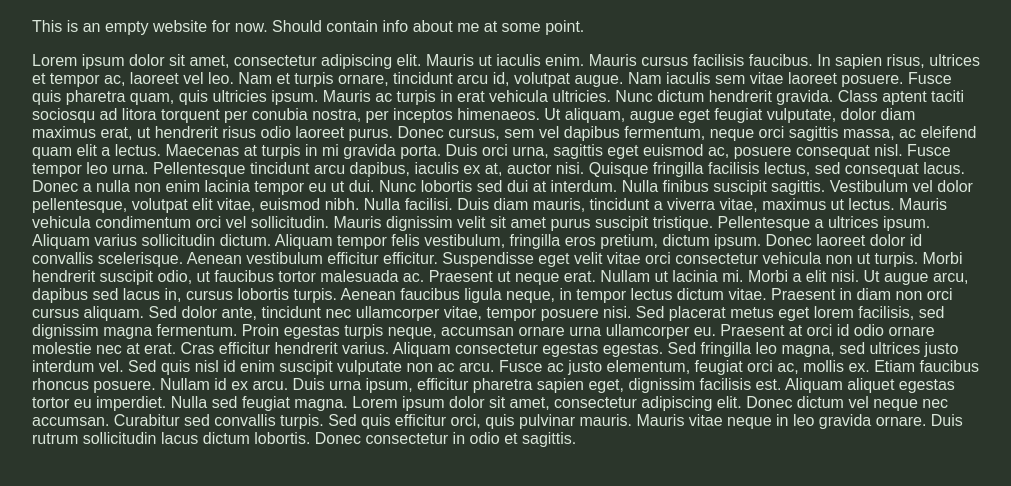
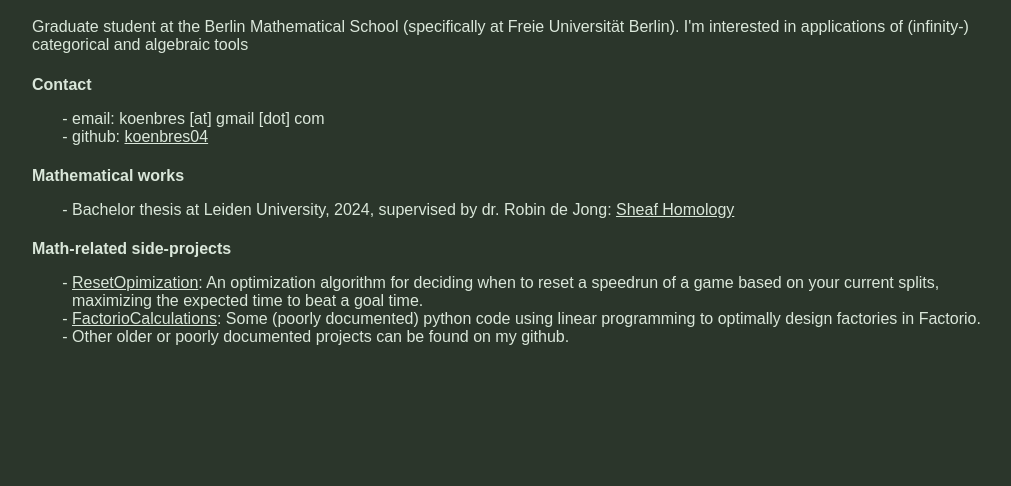
Before and after one commit to koenbres04/koenbres04.github.io, a plain HTML site: page index.html in a window 1280 px wide. Shown: the part 48-534 px from the top of the page, without its empty margins (133-1144 px from the left). Drawn offline with Linux system fonts and the light colour scheme.

Commit message:
Added partial info.

```diff
--- a/index.html
+++ b/index.html
@@ -11,28 +11,41 @@
         max-width: 950px;
         center:True
     }
+    ul {list-style: '- ';}
+    h4 {
+        margin-bottom: 0;
+    }
     </style>
   </head>
 
   <body>
     <div class="main_text">
       <h1>Koen Bresters</h1>
-	  <p>
-	    This is an empty website for now.
-	    Should contain info about me at some point.
-	  </p>
-	  <p>
+      <p>
+	    Graduate student at the Berlin Mathematical School (specifically at Freie Universität Berlin).
+        I'm interested in applications of (infinity-) categorical and algebraic tools
+      </p>
+      <p>
+        <h4>Contact</h4>
+        <ul>
+            <li>email: koenbres [at] gmail [dot] com</li>
+            <li>github: <a href="https://github.com/koenbres04">koenbres04</a></li>
+        </ul>
+      </p>
 
-Lorem ipsum dolor sit amet, consectetur adipiscing elit. Mauris ut iaculis enim. Mauris cursus facilisis faucibus. In sapien risus, ultrices et tempor ac, laoreet vel leo. Nam et turpis ornare, tincidunt arcu id, volutpat augue. Nam iaculis sem vitae laoreet posuere. Fusce quis pharetra quam, quis ultricies ipsum. Mauris ac turpis in erat vehicula ultricies. Nunc dictum hendrerit gravida. Class aptent taciti sociosqu ad litora torquent per conubia nostra, per inceptos himenaeos. Ut aliquam, augue eget feugiat vulputate, dolor diam maximus erat, ut hendrerit risus odio laoreet purus. Donec cursus, sem vel dapibus fermentum, neque orci sagittis massa, ac eleifend quam elit a lectus. Maecenas at turpis in mi gravida porta. Duis orci urna, sagittis eget euismod ac, posuere consequat nisl. Fusce tempor leo urna. Pellentesque tincidunt arcu dapibus, iaculis ex at, auctor nisi.
+      <h4>Mathematical works</h4>
+      <ul>
+        <li>Bachelor thesis at Leiden University, 2024, supervised by dr. Robin de Jong: <a href="BachelorThesisKJB_repositorium_version.pdf">Sheaf Homology</a></li>
+      </ul>
 
-Quisque fringilla facilisis lectus, sed consequat lacus. Donec a nulla non enim lacinia tempor eu ut dui. Nunc lobortis sed dui at interdum. Nulla finibus suscipit sagittis. Vestibulum vel dolor pellentesque, volutpat elit vitae, euismod nibh. Nulla facilisi. Duis diam mauris, tincidunt a viverra vitae, maximus ut lectus. Mauris vehicula condimentum orci vel sollicitudin. Mauris dignissim velit sit amet purus suscipit tristique. Pellentesque a ultrices ipsum. Aliquam varius sollicitudin dictum. Aliquam tempor felis vestibulum, fringilla eros pretium, dictum ipsum. Donec laoreet dolor id convallis scelerisque.
 
-Aenean vestibulum efficitur efficitur. Suspendisse eget velit vitae orci consectetur vehicula non ut turpis. Morbi hendrerit suscipit odio, ut faucibus tortor malesuada ac. Praesent ut neque erat. Nullam ut lacinia mi. Morbi a elit nisi. Ut augue arcu, dapibus sed lacus in, cursus lobortis turpis. Aenean faucibus ligula neque, in tempor lectus dictum vitae. Praesent in diam non orci cursus aliquam.
 
-Sed dolor ante, tincidunt nec ullamcorper vitae, tempor posuere nisi. Sed placerat metus eget lorem facilisis, sed dignissim magna fermentum. Proin egestas turpis neque, accumsan ornare urna ullamcorper eu. Praesent at orci id odio ornare molestie nec at erat. Cras efficitur hendrerit varius. Aliquam consectetur egestas egestas. Sed fringilla leo magna, sed ultrices justo interdum vel. Sed quis nisl id enim suscipit vulputate non ac arcu. Fusce ac justo elementum, feugiat orci ac, mollis ex. Etiam faucibus rhoncus posuere. Nullam id ex arcu. Duis urna ipsum, efficitur pharetra sapien eget, dignissim facilisis est.
-
-Aliquam aliquet egestas tortor eu imperdiet. Nulla sed feugiat magna. Lorem ipsum dolor sit amet, consectetur adipiscing elit. Donec dictum vel neque nec accumsan. Curabitur sed convallis turpis. Sed quis efficitur orci, quis pulvinar mauris. Mauris vitae neque in leo gravida ornare. Duis rutrum sollicitudin lacus dictum lobortis. Donec consectetur in odio et sagittis.
-	  </p>
+      <h4>Math-related side-projects</h4>
+      <ul>
+        <li><a href="https://github.com/koenbres04/ResetOpimization">ResetOpimization</a>: An optimization algorithm for deciding when to reset a speedrun of a game based on your current splits, maximizing the expected time to beat a goal time.</li>
+        <li><a href="https://github.com/koenbres04/FactorioCalculations">FactorioCalculations</a>: Some (poorly documented) python code using linear programming to optimally design factories in Factorio.</li>
+        <li>Other older or poorly documented projects can be found on my github.</li>
+      </ul>
     </div>
 
 </body></html>
```
Also changed, not shown: 1 other file.
